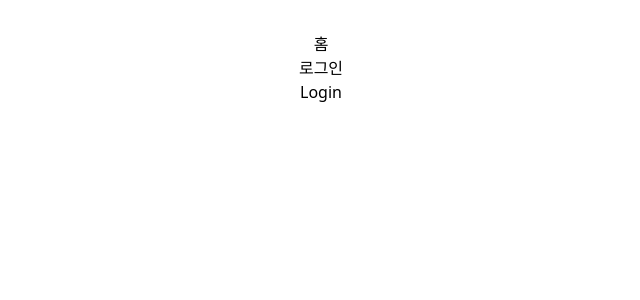
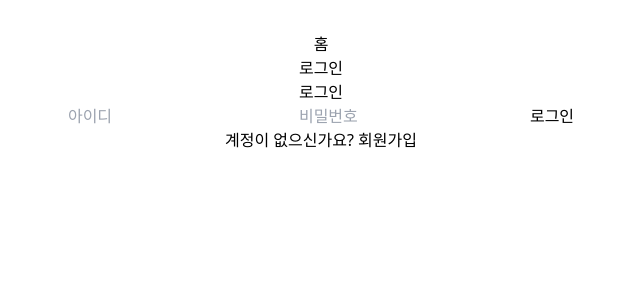
Before and after one commit to dev-rjw/mbti-test, a React (Vite) app: page /login in a window 1280 px wide. Shown: the top 300 px of the page, without its empty margins (319-959 px from the left). Built offline with nearby package versions, Linux system fonts and the light colour scheme.

Commit message:
feat : 로그인, 회원가입 화면 추가

```diff
--- a/src/components/AuthForm.jsx
+++ b/src/components/AuthForm.jsx
@@ -10,12 +10,15 @@ const AuthForm = ({ mode, onSubmit }) => {
 
     const handleChange = (e) => {
         e.preventDefault();
-        setFormData(e.target.value);
+        setFormData({
+            ...formData,
+            [e.target.name]: e.target.value,
+        });
     };
 
     const handleSubmit = (e) => {
         e.preventDefault();
-        onSubmit();
+        onSubmit(formData);
     };
 
     return (
--- a/src/pages/Login.jsx
+++ b/src/pages/Login.jsx
@@ -1,7 +1,31 @@
-import React from "react";
+import { Link, useNavigate } from "react-router-dom";
+import AuthForm from "../components/AuthForm";
+import { login } from "../api/auth";
 
-const Login = () => {
-    return <div>Login</div>;
+const Login = ({ setUser }) => {
+    const navigate = useNavigate();
+
+    const handleLogin = async (formData) => {
+        try {
+            const response = await login(formData);
+            setUser(response.data);
+            navigate("/");
+        } catch (error) {
+            alert("로그인에 실패했습니다. 다시 시도해주세요. ", error);
+        }
+    };
+
+    return (
+        <div>
+            <h1>로그인</h1>
+            <AuthForm mode="login" onSubmit={handleLogin} />
+            <div>
+                <p>
+                    계정이 없으신가요? <Link to="/signup">회원가입</Link>
+                </p>
+            </div>
+        </div>
+    );
 };
 
 export default Login;
--- a/src/pages/Signup.jsx
+++ b/src/pages/Signup.jsx
@@ -1,7 +1,32 @@
-import React from "react";
+import AuthForm from "../components/AuthForm";
+import { register } from "../api/auth";
+import { Link, useNavigate } from "react-router-dom";
 
 const Signup = () => {
-    return <div>Signup</div>;
+    const navigate = useNavigate();
+
+    const handleSignup = async (formData) => {
+        try {
+            await register(formData);
+            navigate("/login");
+        } catch (error) {
+            alert("회원가입에 실패했습니다. 다시 시도해주세요. ", error);
+        }
+    };
+
+    return (
+        <div>
+            <div>
+                <h1>회원가입</h1>
+                <AuthForm mode="signup" onSubmit={handleSignup} />
+                <div>
+                    <p>
+                        이미 계정이 있으신가요? <Link to="/login">로그인</Link>
+                    </p>
+                </div>
+            </div>
+        </div>
+    );
 };
 
 export default Signup;
```
